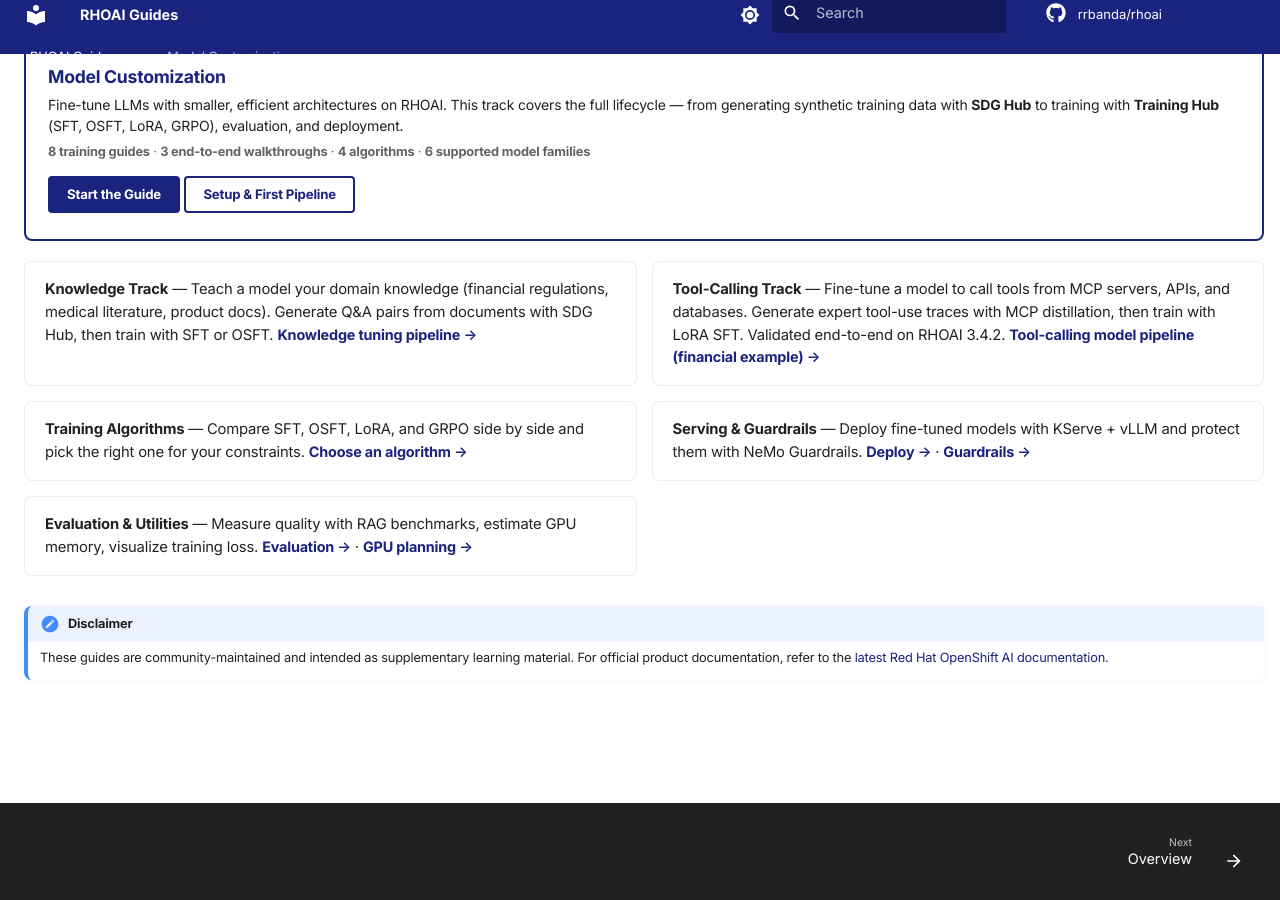
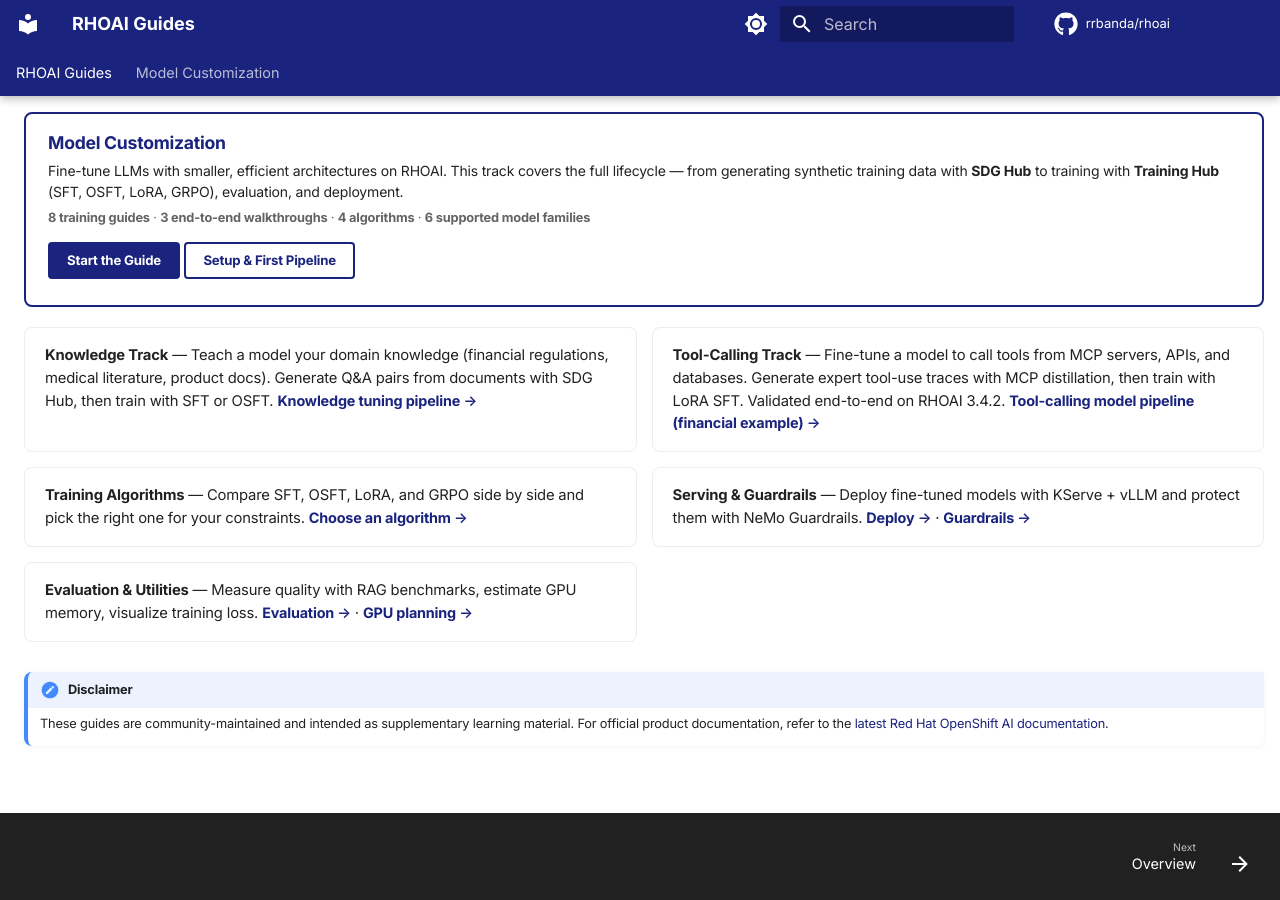
Before and after one commit to rrbanda/rhoai, an MkDocs documentation site: the page built from docs/index.md, in a window 1280 px wide. Built offline with MkDocs 1.6.1 and Material for MkDocs 9.7.7, drawn with Linux system fonts in a browser that asks for light colours; comment, search, counter and statistics services are not loaded.

Commit message:
fix: remove all header/tab height overrides, simplify footer CSS
Root cause: custom CSS forced header to 30px and tabs to 24px, well
below Material's tested defaults (48px header, ~36px tabs), causing
text clipping and element overlap.

Fix: delete all header sizing overrides (let Material handle it),
keep only font-size/weight for tabs, and simplify footer to just
position:fixed + padding with no height constraints.

Removed 51 lines of aggressive overrides, added 3 lines of minimal
customization. (-51/+3)

```diff
--- a/docs/stylesheets/extra.css
+++ b/docs/stylesheets/extra.css
@@ -135,41 +135,13 @@
   padding: 0.45rem 0.75rem;
 }
 
-/* --------------- Header --------------- */
-.md-header {
-  height: 30px;
-  min-height: 30px;
-}
-
-.md-header__inner {
-  padding: 0 0.6rem;
-  height: 30px;
-}
-
-.md-header__topic {
-  font-size: 0.72rem;
-}
-
-.md-header .md-icon svg {
-  width: 1rem;
-  height: 1rem;
-}
-
-.md-search__input {
-  font-size: 0.72rem;
-  height: 30px;
-}
-
 /* --------------- Navigation Tabs --------------- */
 .md-tabs {
   font-weight: 500;
-  height: 24px;
-  min-height: 24px;
 }
 
 .md-tabs__link {
-  font-size: 0.64rem;
-  padding: 0.15rem 0.7rem;
+  font-size: 0.72rem;
 }
 
 .md-nav__link {
@@ -202,11 +174,7 @@
 }
 
 .md-footer__inner {
-  padding: 0.25rem 0.6rem;
-}
-
-.md-footer__link {
-  padding: 0.2rem 0.4rem;
+  padding: 0.2rem 0.8rem;
 }
 
 .md-footer__title {
@@ -218,28 +186,12 @@
   font-size: 0.52rem;
 }
 
-.md-footer__button.md-icon svg {
-  width: 1rem;
-  height: 1rem;
-}
-
-/* Hide the "Made with Material" meta bar */
 .md-footer-meta {
   display: none;
 }
 
-/* Prevent content from hiding behind the fixed footer */
 .md-main {
-  padding-bottom: 44px;
-}
-
-/* Sidebar and content scroll within remaining viewport */
-.md-content {
-  overflow-y: auto;
-}
-
-.md-sidebar {
-  overflow-y: auto;
+  padding-bottom: 3rem;
 }
 
 /* ==========================================================================
```
